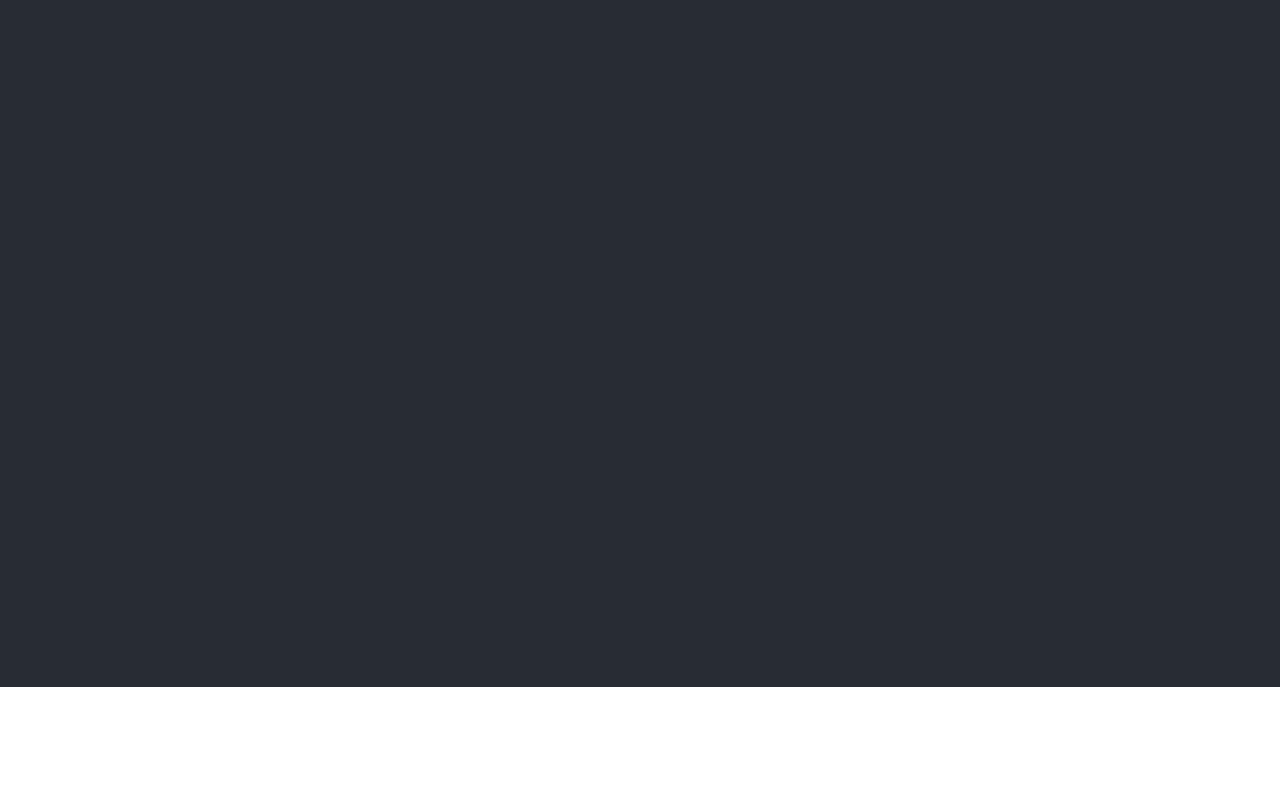
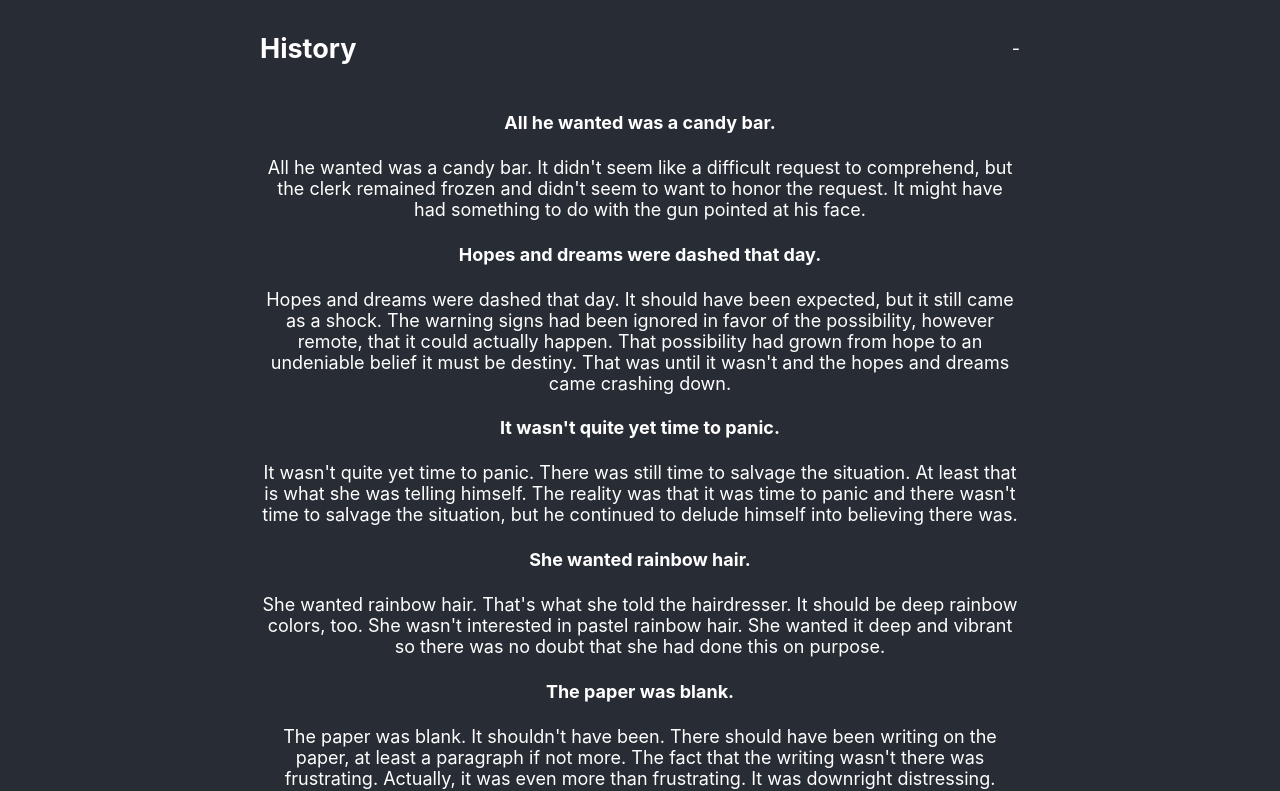
Before and after one commit to 1KRS/Tiny_Blog_React_TS, a React (Create React App) app: page / in a window 1280 px wide. Shown: the part 113-904 px from the top of the page. Before the commit the page ends 800 px from the top, so only its background shows below. Built offline with nearby package versions, Linux system fonts and the light colour scheme.

Commit message:
Main Structure, Fetching from mock db and accordion implemented

```diff
--- a/src/App.css
+++ b/src/App.css
@@ -1,15 +1,65 @@
 .App {
-  display: flex;
-  /* flex-direction: column; */
-  /* align-items: center; */
-  justify-content: center;
   background-color: #282c34;
-  height: 100vh;
-  text-align: center;
+  height: 3000px;
 }
 
 .App-header {
-  min-height: 10vh;
-  font-size: calc(10px + 2vmin);
+  display: flex;
+  justify-content: center;
+  /* align-items: center; */
+  height: 200px;
+  font-size: 30px;
   color: white;
 }
+
+.App-body {
+  display: flex;
+  flex-direction: column;
+  align-items: center;
+  justify-content: top;
+  margin: 300px;
+  height: 100%;
+  text-align: center;
+  font-size: 18px;
+  color: white;
+}
+
+.wraper {
+  display: flex;
+  height: 900px;
+  width: 800px;
+  justify-content: center;
+  align-items: center;
+}
+
+.accordion {
+  width: auto;
+}
+
+.section {
+  margin-bottom: 5px;
+  padding: 10px 20px;
+}
+
+.section-header {
+  display: flex;
+  justify-content: space-between;
+  align-items: center;
+  cursor: pointer;
+}
+
+.section-list {
+  max-height: 0;
+  overflow: hidden;
+  transition: all 0.5s cubic-bezier(0,1,0,1);
+}
+
+.section-list.show {
+  height: auto;
+  max-height: 9999px;
+  transition: all 0.5s cubic-bezier(1,0,1,0);
+}
+
+.article-title {
+  font-size: 14px;
+}
--- a/src/App.tsx
+++ b/src/App.tsx
@@ -1,18 +1,94 @@
 import React from 'react';
+import { useState } from 'react';
 import './App.css';
+import List from './Components/List';
 import './mock-db';
+import { db } from './mock-db';
 
-function App() {
+// useEffect(() => {
+//   fetch(
+//     // `https://api.spoonacular.com/recipes/${meal.id}/information?apiKey=b841456a214f46eeb5059ede37a35a59&includeNutrition=false`
+//     // `https://api.spoonacular.com/recipes/${meal.id}/information?apiKey=dc639e7ebbd44c9dbd31fe4deb1ea437&includeNutrition=false`
+//     // `https://api.spoonacular.com/recipes/${meal.id}/information?apiKey=dbc2e390cbfe4f92914fceb030362bdb&includeNutrition=false`
+//     `https://api.spoonacular.com/recipes/${meal.id}/information?apiKey=b624a3e6a2fe4544affd85dd3fa41d78&includeNutrition=false`
+//     // `https://api.spoonacular.com/recipes/${meal.id}/information?apiKey=f348e2e93a6d43ddbbb1be8b4298baa7&includeNutrition=false`
+//   )
+//   .then(res => res.json())
+//   .then(data => {
+//     setImageUrl(data.image)
+//   })
+//   .catch(() => {console.log('Error')})
+// }, [meal.id])
+
+const data = db;
+console.log(data);
+
+const tags = [
+  'History',
+  'Mystery',
+  'Classic',
+  'Magical',
+  'Fiction'
+]
+
+
+const App: React.FC = () => {
+
+  const [selected, setSelected] = useState<number>(0)
+
+  const toggle = (i: number) => {
+    if (selected === i) {
+      setSelected(0);
+    }
+    setSelected(i);
+  }
   return (
-    <div className="App">
-      <header className="App-header">
+    <body className='App'>
+
+      <header className='App-header'>
         <h1>Tiny Blog</h1>
+        {/* <img src='https://www.freepik.com/premium-photo/abstract-painting-color-texture-modern-futuristic-pattern-loseup-painting-colorful-background_31473598.htm#&position=12&from_view=popular' alt='#'></img> */}
       </header>
-      <body className="App-body">
-
-      </body>
-    </div>
+      <main className='App-body'>
+        <div className='wraper'>
+          <div className='accordion'>
+            {tags.map((tag, i) => (
+              <section className='section'>
+                <div className='section-header' onClick={() => toggle(i)}>
+                  <h2>{tag}</h2>
+                  <span>{selected === i ? '-' : '+'}</span>
+                </div>
+                <div className={selected === i ? 'section-list show' : 'section-list'}>
+                  <List />
+                  {/* <h5>Λαλα</h5> */}
+                </div>
+              </section>))}
+          </div>
+        </div>
+      </main>
+    </body>
   );
 }
 
-export default App;
+export default App ;
+
+
+  {/* <div className='App">
+        <Button
+          isActive={activeUser}
+          handleClick={onClickHandler} />
+        {loading ?
+          <h3>Φορτώνει...</h3> :
+          <main>
+            <div>
+              <UserPicture user={user} />
+            </div>
+
+            <div className='app__name'>
+              <UserName user={user} />
+            </div>
+            <UserAge user={user} />
+            <UserAddress user={user} />
+
+          </main>}
+      </div> */}
--- /dev/null
+++ b/src/Components/Article.tsx
@@ -0,0 +1,20 @@
+import React from 'react'
+
+interface articleProps {
+  id: number;
+  title: string;
+  body: string;
+  userId: number;
+  tags: string[];
+  reactions: number;
+}
+
+const Article = ( ) => {
+  return (
+    <div>Article</div>
+  )
+}
+
+export default Article
+
+//{ article }: articleProps
--- /dev/null
+++ b/src/Components/List.tsx
@@ -0,0 +1,26 @@
+import React from 'react'
+import { db } from '../mock-db';
+import Article from './Article';
+
+function List() {
+  const data = db.posts;
+  const articles = data.filter(a => a.tags.includes('mystery'))
+  console.log('Articles:', articles);
+
+  return (
+    <div className='accordion'>
+            {articles.map((article, i) => (
+              <article className='article'>
+                <h4>{article.title}</h4>
+                  <div>
+                    {article.body}
+                  </div>
+                {/* <div className='section-list'>
+                  <Article />
+                </div> */}
+              </article>))}
+          </div>
+  )
+}
+
+export default List
```
